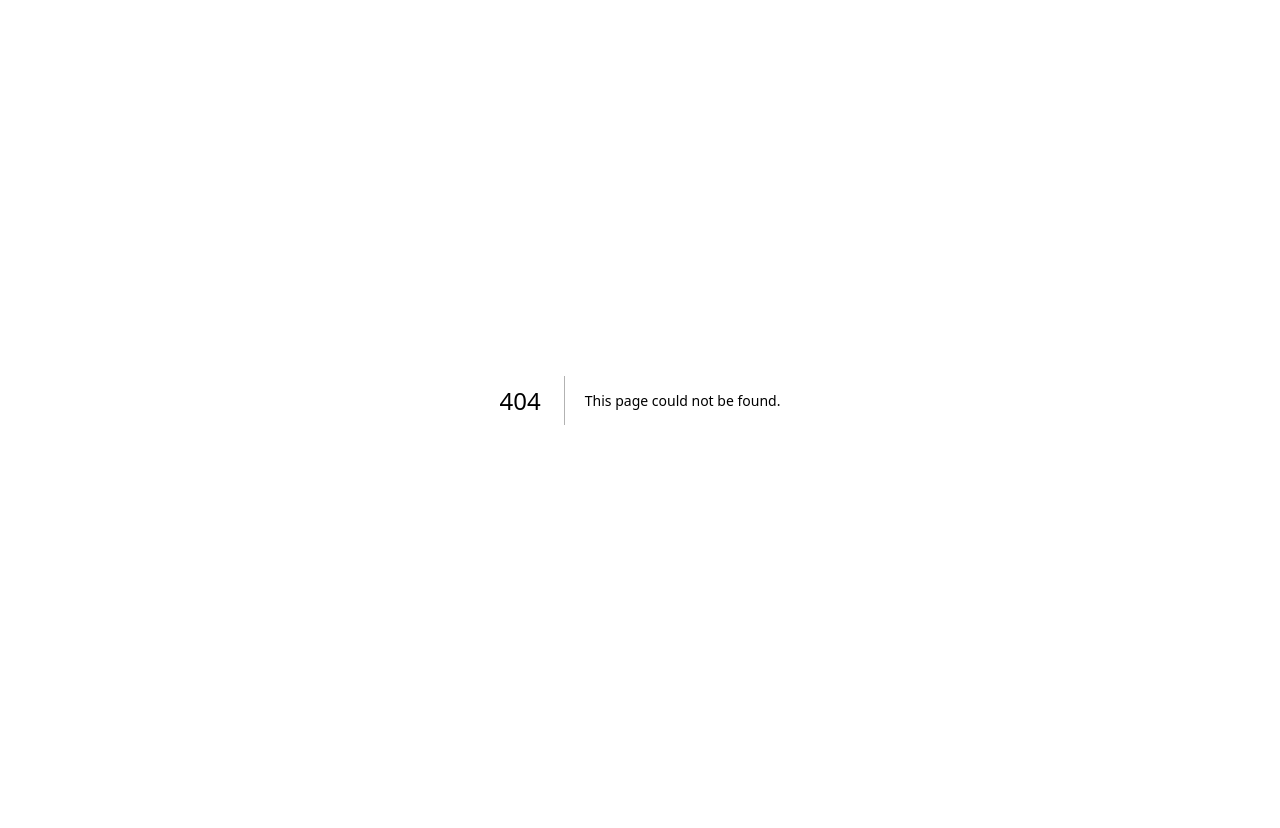
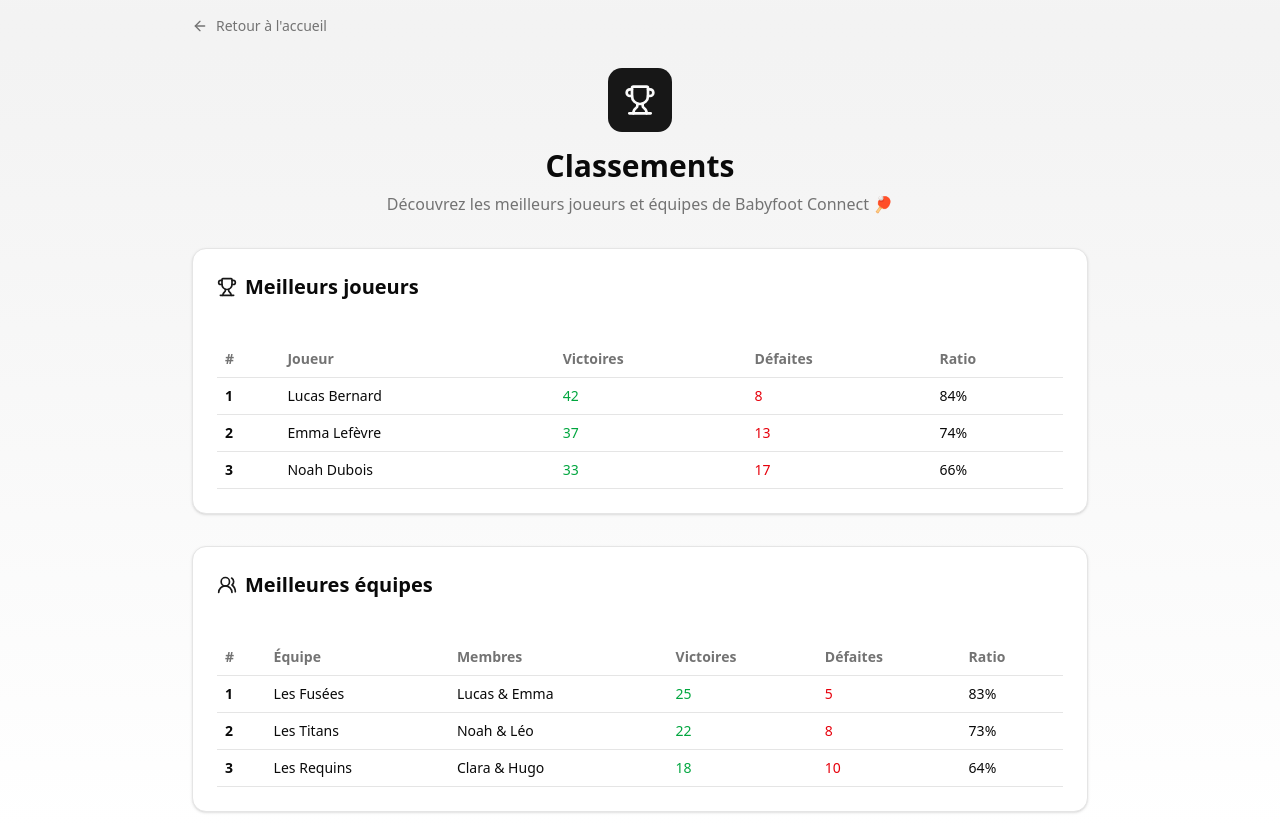
Before and after one commit to maelleagondjodondia/Hackathon-ByteMe, a Next.js app in the folder babyfoot-connect/: page /classements in a window 1280 px wide. Before the commit this address had no page. Before the commit the page ends 800 px from the top, so only its background shows below. Built offline with nearby package versions, Linux system fonts and the light colour scheme.

Commit message:
Ajout de la page classements

```diff
--- /dev/null
+++ b/babyfoot-connect/src/app/classements/page.tsx
@@ -0,0 +1,109 @@
+import { Card } from "@/components/ui/card"
+import { ArrowLeft, Trophy, Users2 } from "lucide-react"
+import Link from "next/link"
+
+export default function ClassementsPage() {
+  const joueurs = [
+    { rank: 1, name: "Lucas Bernard", wins: 42, losses: 8, ratio: "84%" },
+    { rank: 2, name: "Emma Lefèvre", wins: 37, losses: 13, ratio: "74%" },
+    { rank: 3, name: "Noah Dubois", wins: 33, losses: 17, ratio: "66%" },
+  ]
+
+  const equipes = [
+    { rank: 1, team: "Les Fusées", members: "Lucas & Emma", wins: 25, losses: 5, ratio: "83%" },
+    { rank: 2, team: "Les Titans", members: "Noah & Léo", wins: 22, losses: 8, ratio: "73%" },
+    { rank: 3, team: "Les Requins", members: "Clara & Hugo", wins: 18, losses: 10, ratio: "64%" },
+  ]
+
+  return (
+    <div className="min-h-screen bg-gradient-to-b from-primary/5 to-background flex items-center justify-center p-4">
+      <div className="w-full max-w-4xl space-y-8">
+        {/* Retour */}
+        <Link
+          href="/"
+          className="inline-flex items-center gap-2 text-sm text-muted-foreground hover:text-foreground transition-colors"
+        >
+          <ArrowLeft className="h-4 w-4" />
+          Retour à l'accueil
+        </Link>
+
+        {/* Titre principal */}
+        <div className="text-center space-y-2">
+          <div className="inline-flex h-16 w-16 bg-primary rounded-xl items-center justify-center mb-4">
+            <Trophy className="h-8 w-8 text-primary-foreground" />
+          </div>
+          <h1 className="text-3xl font-bold text-foreground">Classements</h1>
+          <p className="text-muted-foreground">
+            Découvrez les meilleurs joueurs et équipes de Babyfoot Connect 🏓
+          </p>
+        </div>
+
+        {/* Classement des joueurs */}
+        <Card className="p-6 bg-card border-border">
+          <div className="flex items-center gap-2 mb-4">
+            <Trophy className="h-5 w-5 text-primary" />
+            <h2 className="text-xl font-semibold">Meilleurs joueurs</h2>
+          </div>
+          <div className="overflow-x-auto">
+            <table className="w-full text-sm text-left border-collapse">
+              <thead>
+                <tr className="border-b border-border text-muted-foreground">
+                  <th className="p-2">#</th>
+                  <th className="p-2">Joueur</th>
+                  <th className="p-2">Victoires</th>
+                  <th className="p-2">Défaites</th>
+                  <th className="p-2">Ratio</th>
+                </tr>
+              </thead>
+              <tbody>
+                {joueurs.map((j) => (
+                  <tr key={j.rank} className="border-b border-border hover:bg-muted/30 transition">
+                    <td className="p-2 font-bold">{j.rank}</td>
+                    <td className="p-2">{j.name}</td>
+                    <td className="p-2 text-green-600 font-medium">{j.wins}</td>
+                    <td className="p-2 text-red-600">{j.losses}</td>
+                    <td className="p-2">{j.ratio}</td>
+                  </tr>
+                ))}
+              </tbody>
+            </table>
+          </div>
+        </Card>
+
+        {/* Classement des équipes */}
+        <Card className="p-6 bg-card border-border">
+          <div className="flex items-center gap-2 mb-4">
+            <Users2 className="h-5 w-5 text-primary" />
+            <h2 className="text-xl font-semibold">Meilleures équipes</h2>
+          </div>
+          <div className="overflow-x-auto">
+            <table className="w-full text-sm text-left border-collapse">
+              <thead>
+                <tr className="border-b border-border text-muted-foreground">
+                  <th className="p-2">#</th>
+                  <th className="p-2">Équipe</th>
+                  <th className="p-2">Membres</th>
+                  <th className="p-2">Victoires</th>
+                  <th className="p-2">Défaites</th>
+                  <th className="p-2">Ratio</th>
+                </tr>
+              </thead>
+              <tbody>
+                {equipes.map((e) => (
+                  <tr key={e.rank} className="border-b border-border hover:bg-muted/30 transition">
+                    <td className="p-2 font-bold">{e.rank}</td>
+                    <td className="p-2">{e.team}</td>
+                    <td className="p-2">{e.members}</td>
+                    <td className="p-2 text-green-600 font-medium">{e.wins}</td>
+                    <td className="p-2 text-red-600">{e.losses}</td>
+                    <td className="p-2">{e.ratio}</td>
+                  </tr>
+                ))}
+              </tbody>
+            </table>
+          </div>
+        </Card>
+      </div>
+    </div>
+  )
+}
--- a/babyfoot-connect/src/app/page.tsx
+++ b/babyfoot-connect/src/app/page.tsx
@@ -46,10 +46,12 @@ export default function HomePage() {
                 <Calendar className="h-5 w-5" />
                 Réserver un créneau
               </Button>
-              <Button size="lg" variant="outline" className="gap-2 text-lg px-8 bg-transparent">
-                <Crown className="h-5 w-5" />
-                Voir le classement
-              </Button>
+              <a href="/classements">
+                <Button size="lg" variant="outline" className="gap-2 text-lg px-8 bg-transparent cursor-pointer">
+                  <Crown className="h-5 w-5" />
+                  Voir le classement
+                </Button>
+              </a>
             </div>
           </div>
         </div>
```
Also changed, not shown: 1 other file (tests, documents, lock files or other folders).
